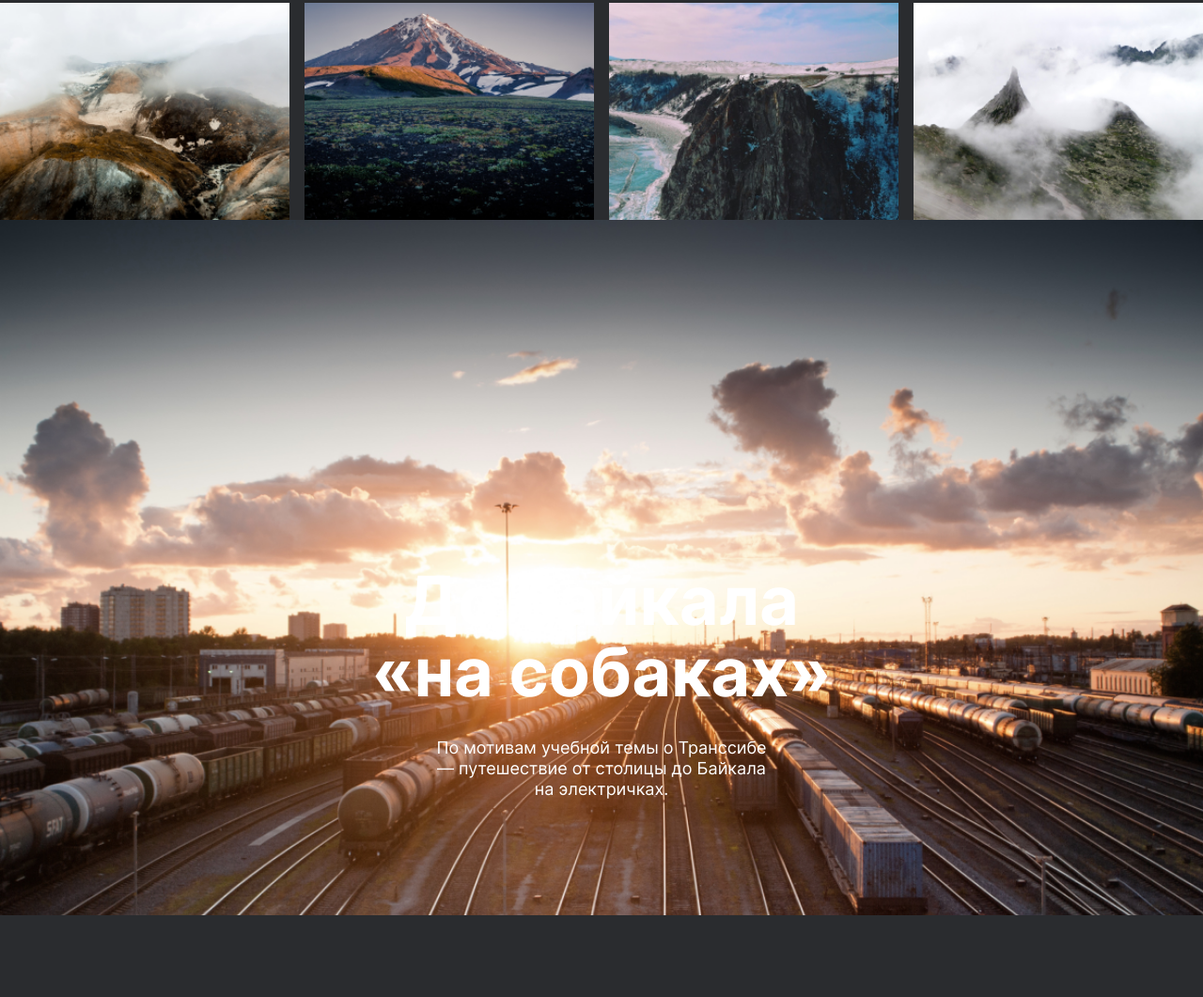
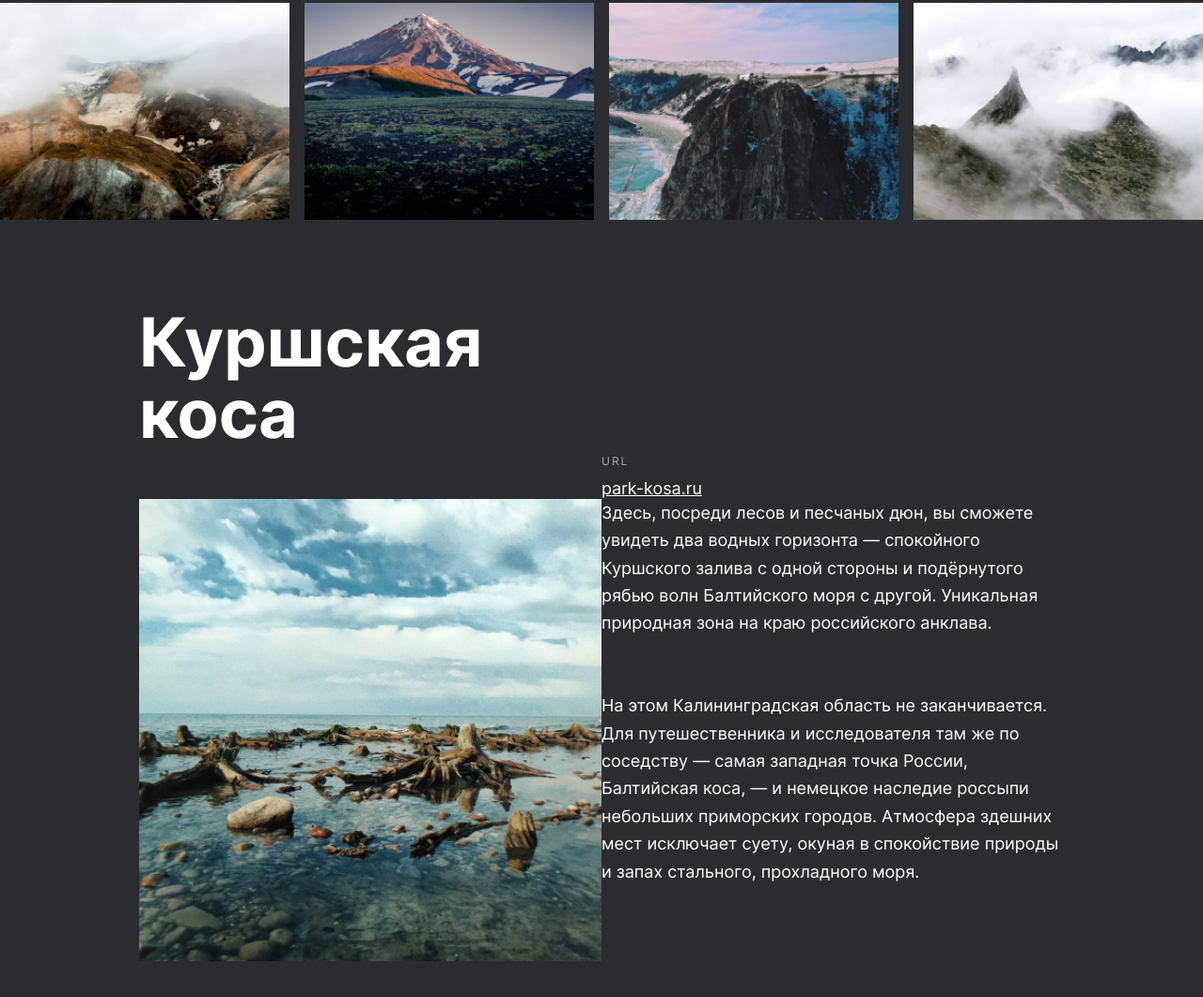
Before and after one commit to limassola/russian-travel, a plain HTML site: page index.html in a window 1280 px wide. Shown: the part 2249-3310 px from the top of the page at 94% size. Before the commit the page ends 3223 px from the top, so only its background shows below. Drawn offline with Linux system fonts and the light colour scheme; files whose address does not match are found by name; a web font is replaced by a local one.

Commit message:
Начало блока places, основы грид сетки

```diff
--- a/Blocks/cover/cover.css
+++ b/Blocks/cover/cover.css
@@ -14,5 +14,4 @@
 
 .cover::after {
     background-color: #2A2C2F;
-    ;
 }
--- a/Blocks/photo-grid/photo-grid.css
+++ b/Blocks/photo-grid/photo-grid.css
@@ -3,7 +3,7 @@
     grid-template-columns: repeat(4,1fr);
     grid-template-rows: repeat(3, 1fr);
     align-items: center;
-    margin: 0 auto;
+    margin: 0 auto 92px;
     gap: 16px 16px;
     width: 100%;
 }
--- /dev/null
+++ b/Blocks/place/__image/place__image.css
@@ -0,0 +1,5 @@
+.place__image {
+    width: 100%;
+    object-fit: cover;
+    grid-area: place__image;
+}
--- /dev/null
+++ b/Blocks/place/__link/place__link.css
@@ -0,0 +1,7 @@
+.place__link {
+    text-decoration: underline;
+    color: #fff;
+    font-weight: 400;
+    font-size: 18px;
+    line-height: 22px;
+}
--- /dev/null
+++ b/Blocks/place/__paragraph/place__paragraph.css
@@ -0,0 +1,7 @@
+.place__paragraph {
+    font-weight: 400;
+    font-size: 18px;
+    line-height: 163%;
+    margin: 0;
+    padding: 0;
+}
--- /dev/null
+++ b/Blocks/place/__title/place__title.css
@@ -0,0 +1,9 @@
+.place__title {
+    grid-area: place__title;
+    font-weight: 900;
+    font-size: 72px;
+    line-height: 76px;
+    max-width: 460px;
+    margin: 0;
+    padding: 0;
+}
--- /dev/null
+++ b/Blocks/place/__url-heading/place__url-heading.css
@@ -0,0 +1,8 @@
+.place__url-heading {
+    font-weight: 400;
+    font-size: 12px;
+    line-height: 12px;
+    letter-spacing: 2px;
+    color: #aaa;
+    margin: 0 0 12px 0;
+}
--- /dev/null
+++ b/Blocks/place/__website/place__website.css
@@ -0,0 +1,5 @@
+.place__website {
+    grid-area: place__website;
+    max-width: 456px;
+    align-self: flex-end;
+}
--- /dev/null
+++ b/Blocks/place/place.css
@@ -0,0 +1,11 @@
+.place {
+    display: grid;
+    grid-template-columns: repeat(2, 1fr);
+    grid-template-rows: repeat(4, 1fr);
+    grid-template-areas:
+    "place__title place__website"
+    "place__image place__paragraph_position_top"
+    "place__image place__paragraph_position_bottom"
+    "place__image place__paragraph_position_bottom";
+
+}
--- /dev/null
+++ b/Blocks/places/places.css
@@ -0,0 +1,5 @@
+.places {
+    max-width: 984px;
+    width: 100%;
+    margin: 0 auto;
+}
--- a/index.css
+++ b/index.css
@@ -30,10 +30,20 @@
 @import url(./Blocks/photo-grid/__item/photo-grid__item.css);
 
 /* Places */
+@import url(./Blocks/places/places.css);
+
+/* Place */
+@import url(./Blocks/place/place.css); /*Исправь сетку*/
+@import url(./Blocks/place/__title/place__title.css);
+@import url(./Blocks/place/__image/place__image.css);
+@import url(./Blocks/place/__website/place__website.css);
+@import url(./Blocks/place/__url-heading/place__url-heading.css);
+@import url(./Blocks/place/__link/place__link.css);
+@import url(./Blocks/place/__paragraph/place__paragraph.css);
 
 
-/* Cover */
+/* Cover
 @import url(./Blocks/cover/cover.css);
 @import url(./Blocks/cover/__title/cover__title.css);
 @import url(./Blocks/cover/__subtitle/cover__subtitle.css);
-@import url(./Blocks/cover/__link/cover__link.css);
+@import url(./Blocks/cover/__link/cover__link.css); */
--- a/index.html
+++ b/index.html
@@ -53,12 +53,24 @@
         <img src="./Images/grid-gallery/11__item.png" alt="горы" class="photo-grid__item">
         <img src="./Images/grid-gallery/12__item.png" alt="туман" class="photo-grid__item">
     </section>
-    <section class="cover">
+    <section class="places">
+        <div class="place">
+            <h2 class="place__title">Куршская коса</h2>
+            <img src="./Images/place__images/__image.png" alt="Куршская коса" class="place__image">
+            <div class="place__website">
+                <p class="place__url-heading">URL</p>
+                <a class="place__link" href="http://park-kosa.ru">park-kosa.ru</a>
+            </div>
+            <p class="place__paragraph place__paragraph_position_top">Здесь, посреди лесов и песчаных дюн, вы сможете увидеть два водных горизонта — спокойного Куршского залива с одной стороны и подёрнутого рябью волн Балтийского моря с другой. Уникальная природная зона на краю российского анклава.</p>
+            <p class="place__paragraph place__paragraph_position_bottom">На этом Калининградская область не заканчивается. Для путешественника и исследователя там же по соседству — самая западная точка России, Балтийская коса, — и немецкое наследие россыпи небольших приморских городов. Атмосфера здешних мест исключает суету, окуная в спокойствие природы и запах стального, прохладного моря.</p>
+        </div>
+    </section>
+    <!-- <section class="cover">
         <a href="https://stampsy.com/na-elektrichkakh-do-baikala" class="cover__link">
             <h2 class="cover__title">До Байкала «на собаках»</h2>
             <p class="cover__subtitle">По мотивам учебной темы о Транссибе — путешествие от столицы до Байкала на электричках.</p>
         </a>
-    </section>
+    </section> -->
 </body>
 
 </html>
```
Also changed, not shown: Images/place__images/__image.png (added).
